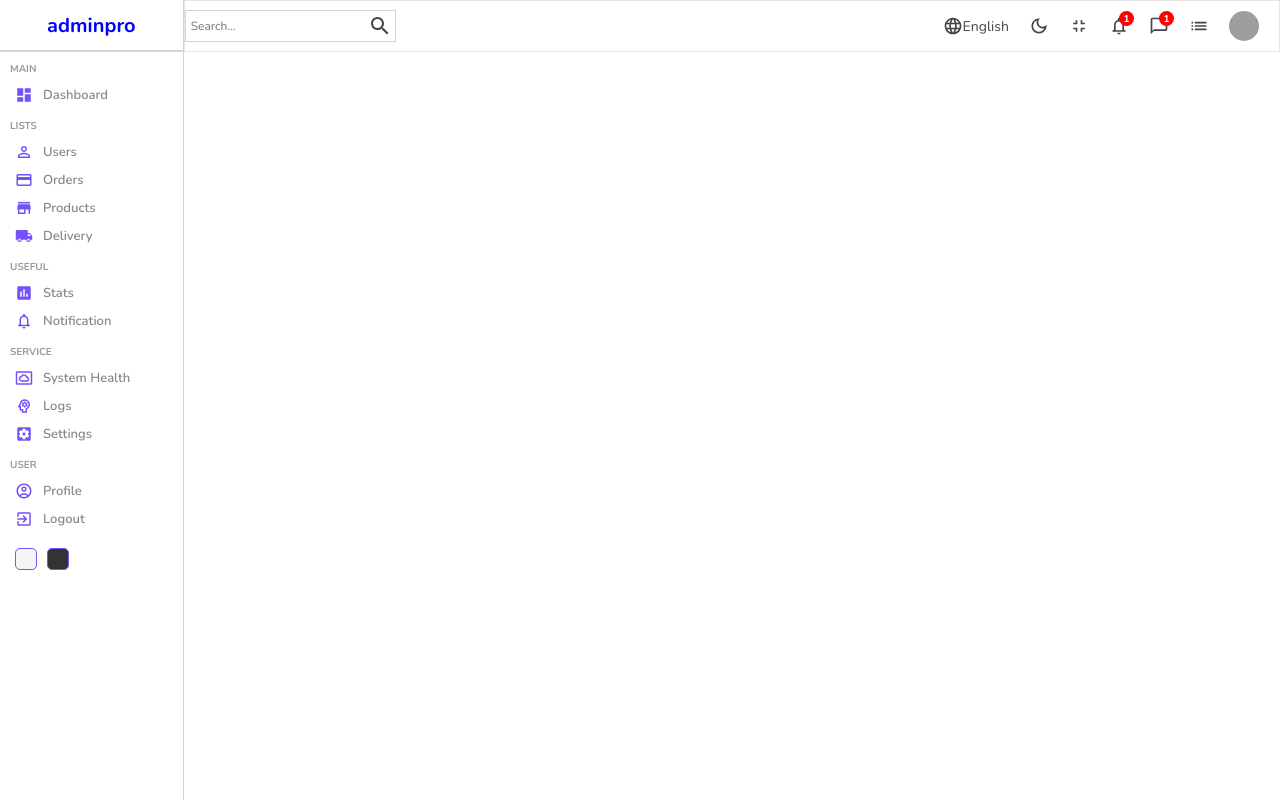
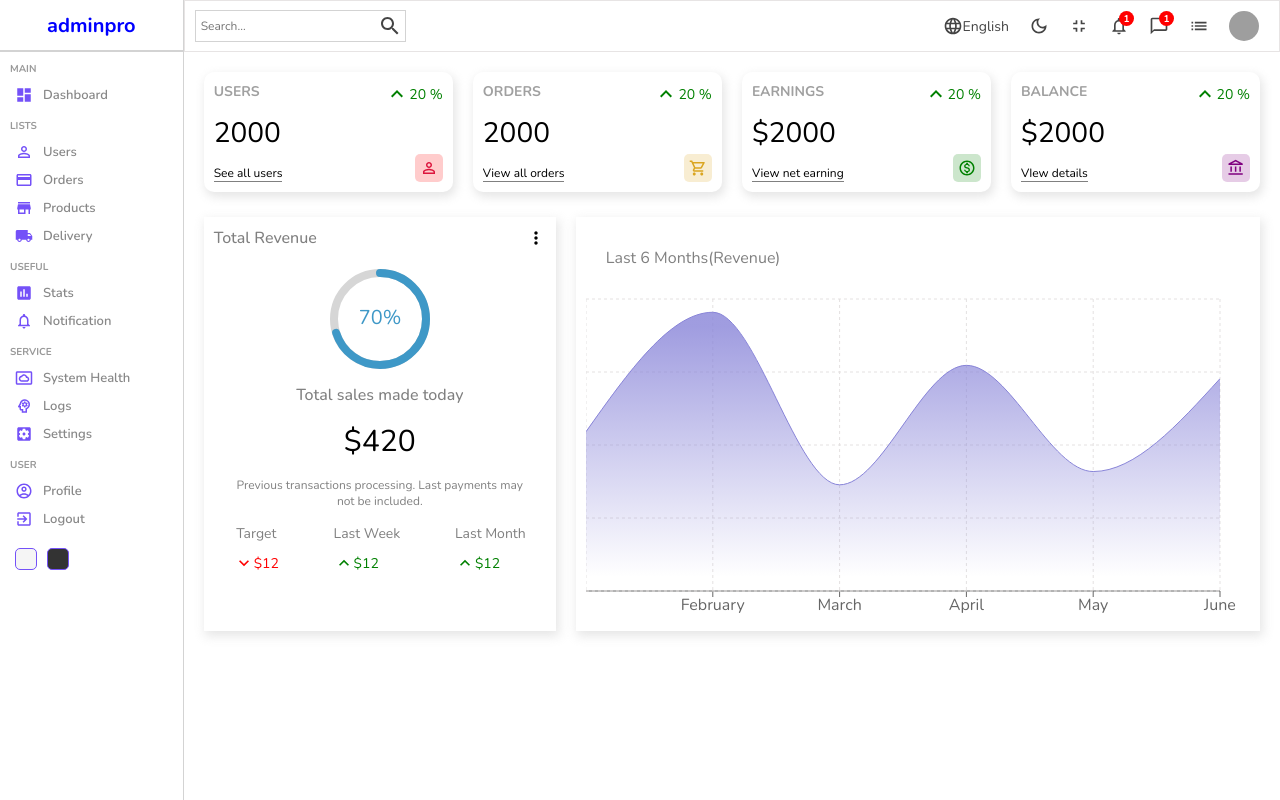
Before and after one commit to ajhar10/admin-pro, a React (Create React App) app: page / in a window 1280 px wide. Built offline with nearby package versions, Linux system fonts and the light colour scheme; grey boxes are pictures that could not be loaded.

Commit message:
featured and chart section design done

```diff
--- a/package.json
+++ b/package.json
@@ -11,9 +11,11 @@
     "@testing-library/react": "^13.4.0",
     "@testing-library/user-event": "^13.5.0",
     "react": "^18.2.0",
+    "react-circular-progressbar": "^2.1.0",
     "react-dom": "^18.2.0",
     "react-router-dom": "^6.9.0",
     "react-scripts": "5.0.1",
+    "recharts": "^2.5.0",
     "sass": "^1.59.3",
     "web-vitals": "^2.1.4"
   },
--- /dev/null
+++ b/src/components/chart/Chart.jsx
@@ -0,0 +1,54 @@
+import "./chart.scss";
+import {
+  AreaChart,
+  Area,
+  XAxis,
+  YAxis,
+  CartesianGrid,
+  Tooltip,
+  ResponsiveContainer,
+} from "recharts";
+
+const Chart = () => {
+  const data = [
+    { name: "January ", Total: 1200 },
+    { name: "February ", Total: 2100 },
+    { name: "March ", Total: 800 },
+    { name: "April ", Total: 1700 },
+    { name: "May ", Total: 900 },
+    { name: "June ", Total: 1600 },
+  ];
+
+  return (
+    <div className="chart">
+      <div className="title">Last 6 Months(Revenue)</div>
+      <ResponsiveContainer width="100%" aspect={2 / 1}>
+        <AreaChart
+          width={730}
+          height={250}
+          data={data}
+          margin={{ top: 10, right: 30, left: 0, bottom: 0 }}
+        >
+          <defs>
+            <linearGradient id="total" x1="0" y1="0" x2="0" y2="1">
+              <stop offset="5%" stopColor="#8884d8" stopOpacity={0.8} />
+              <stop offset="95%" stopColor="#8884d8" stopOpacity={0} />
+            </linearGradient>
+          </defs>
+          <XAxis dataKey="name" />
+          <CartesianGrid strokeDasharray="3 3" className="chartGrid" />
+          <Tooltip />
+          <Area
+            type="monotone"
+            dataKey="Total"
+            stroke="#8884d8"
+            fillOpacity={1}
+            fill="url(#total)"
+          />
+        </AreaChart>
+      </ResponsiveContainer>
+    </div>
+  );
+};
+
+export default Chart;
--- /dev/null
+++ b/src/components/chart/chart.scss
@@ -0,0 +1,13 @@
+.chart {
+  flex: 4;
+  -webkit-box-shadow: 2px 4px 10px 1px rgba(0, 0, 0, 0.47);
+  box-shadow: 2px 4px 10px 1px rgba(201, 201, 201, 0.47);
+  color: gray;
+  padding: 10px;
+  .title {
+    margin: 20px;
+  }
+  .chartGrid {
+    stroke: rgb(228, 225, 225);
+  }
+}
--- /dev/null
+++ b/src/components/featured/Featured.jsx
@@ -0,0 +1,52 @@
+import "./featured.scss";
+import MoreVertIcon from "@mui/icons-material/MoreVert";
+import { CircularProgressbar } from "react-circular-progressbar";
+import "react-circular-progressbar/dist/styles.css";
+import KeyboardArrowUpIcon from "@mui/icons-material/KeyboardArrowUp";
+import KeyboardArrowDownIcon from "@mui/icons-material/KeyboardArrowDown";
+const Featured = () => {
+  return (
+    <div className="featured">
+      <div className="top">
+        <h1 className="title">Total Revenue</h1>
+        <MoreVertIcon fontSize="small" />
+      </div>
+      <div className="bottom">
+        <div className="featuredChart">
+          <CircularProgressbar value={70} text={"70%"} />
+        </div>
+        <p className="title">Total sales made today</p>
+        <p className="amount">$420</p>
+        <p className="desc">
+          Previous transactions processing. Last payments may not be included.
+        </p>
+
+        <div className="summery">
+          <div className="item">
+            <div className="itemTitle">Target</div>
+            <div className="itemResult negative">
+              <KeyboardArrowDownIcon fontSize="small" />
+              <div className="resultAmount">$12</div>
+            </div>
+          </div>
+          <div className="item">
+            <div className="itemTitle">Last Week</div>
+            <div className="itemResult positive ">
+              <KeyboardArrowUpIcon fontSize="small" />
+              <div className="resultAmount">$12</div>
+            </div>
+          </div>
+          <div className="item">
+            <div className="itemTitle">Last Month</div>
+            <div className="itemResult positive">
+              <KeyboardArrowUpIcon fontSize="small" />
+              <div className="resultAmount">$12</div>
+            </div>
+          </div>
+        </div>
+      </div>
+    </div>
+  );
+};
+
+export default Featured;
--- /dev/null
+++ b/src/components/featured/featured.scss
@@ -0,0 +1,66 @@
+.featured {
+  flex: 2;
+  -webkit-box-shadow: 2px 4px 10px 1px rgba(0, 0, 0, 0.47);
+  box-shadow: 2px 4px 10px 1px rgba(201, 201, 201, 0.47);
+  padding: 10px;
+  .top {
+    display: flex;
+    justify-content: space-between;
+    align-items: center;
+    .title {
+      color: gray;
+      font-size: 16px;
+      font-weight: 500;
+    }
+  }
+  .bottom {
+    padding: 20px;
+    display: flex;
+    flex-direction: column;
+    justify-content: center;
+    align-items: center;
+    gap: 15px;
+    .featuredChart {
+      width: 100px;
+      height: 100px;
+    }
+    .title {
+      font-weight: 500;
+      color: gray;
+    }
+    .amount {
+      font-size: 30px;
+    }
+    .desc {
+      font-size: 12px;
+      color: gray;
+      font-weight: 300;
+      text-align: center;
+    }
+    .summery {
+      display: flex;
+      justify-content: space-between;
+      width: 100%;
+      align-items: center;
+      .item {
+        text-align: center;
+        .itemTitle {
+          font-size: 14px;
+          color: gray;
+        }
+        .itemResult {
+          display: flex;
+          align-items: center;
+          margin-top: 10px;
+          font-size: 14px;
+          &.positive {
+            color: green;
+          }
+          &.negative {
+            color: red;
+          }
+        }
+      }
+    }
+  }
+}
--- a/src/components/navbar/navbar.scss
+++ b/src/components/navbar/navbar.scss
@@ -5,6 +5,7 @@
   align-items: center;
   font-size: 14px;
   color: #444;
+  padding-left: 10px;
   .wrapper {
     display: flex;
     justify-content: space-between;
--- /dev/null
+++ b/src/components/widget/Widget.jsx
@@ -0,0 +1,99 @@
+import "./widget.scss";
+import KeyboardArrowUpIcon from "@mui/icons-material/KeyboardArrowUp";
+import PersonOutlineIcon from "@mui/icons-material/PersonOutline";
+import ShoppingCartOutlinedIcon from "@mui/icons-material/ShoppingCartOutlined";
+import MonetizationOnOutlinedIcon from "@mui/icons-material/MonetizationOnOutlined";
+import AccountBalanceOutlinedIcon from "@mui/icons-material/AccountBalanceOutlined";
+
+const Widget = ({ type }) => {
+  let data;
+  const amount = 2000;
+  const diff = 20;
+  switch (type) {
+    case "user":
+      data = {
+        title: "USERS",
+        isMoney: false,
+        link: "See all users",
+        icon: (
+          <PersonOutlineIcon
+            className="icon"
+            style={{
+              color: "crimson",
+              backgroundColor: "rgba(255, 0, 0, 0.2)",
+            }}
+          />
+        ),
+      };
+      break;
+    case "order":
+      data = {
+        title: "ORDERS",
+        isMoney: false,
+        link: "View all orders",
+        icon: (
+          <ShoppingCartOutlinedIcon
+            className="icon"
+            style={{
+              backgroundColor: "rgba(218, 165, 32, 0.2)",
+              color: "goldenrod",
+            }}
+          />
+        ),
+      };
+      break;
+    case "earning":
+      data = {
+        title: "EARNINGS",
+        isMoney: true,
+        link: "View net earning",
+        icon: (
+          <MonetizationOnOutlinedIcon
+            className="icon"
+            style={{ backgroundColor: "rgba(0, 128, 0, 0.2)", color: "green" }}
+          />
+        ),
+      };
+      break;
+    case "balance":
+      data = {
+        title: "BALANCE",
+        isMoney: true,
+        link: "VIew details",
+        icon: (
+          <AccountBalanceOutlinedIcon
+            className="icon"
+            style={{
+              backgroundColor: "rgba(128, 0, 128, 0.2)",
+              color: "purple",
+            }}
+          />
+        ),
+      };
+      break;
+
+    default:
+      break;
+  }
+  return (
+    <div className="widget">
+      <div className="left">
+        <div className="title">{data.title}</div>
+        <div className="counter">
+          {data.isMoney && "$"}
+          {amount}
+        </div>
+        <div className="link">{data.link}</div>
+      </div>
+      <div className="right">
+        <div className="percentage positive">
+          <KeyboardArrowUpIcon />
+          {diff} %
+        </div>
+        {data.icon}
+      </div>
+    </div>
+  );
+};
+
+export default Widget;
--- /dev/null
+++ b/src/components/widget/widget.scss
@@ -0,0 +1,49 @@
+.widget {
+  display: flex;
+  justify-content: space-between;
+  flex: 1;
+  padding: 10px;
+  border-radius: 10px;
+  height: 100px;
+  -webkit-box-shadow: 2px 4px 10px 1px rgba(0, 0, 0, 0.47);
+  box-shadow: 2px 4px 10px 1px rgba(201, 201, 201, 0.47);
+  .left,
+  .right {
+    display: flex;
+    flex-direction: column;
+    justify-content: space-between;
+
+    .title {
+      font-size: 14px;
+      font-weight: bold;
+      color: rgb(160, 160, 160);
+    }
+    .counter {
+      font-size: 28px;
+      font-weight: 300;
+    }
+    .link {
+      width: max-content;
+      font-size: 12px;
+      border-bottom: 1px solid gray;
+    }
+    .percentage {
+      display: flex;
+      align-items: center;
+      font-size: 14px;
+      &.positive {
+        color: green;
+      }
+      &.negative {
+        color: red;
+      }
+    }
+    .icon {
+      font-size: 18px;
+      padding: 5px;
+      background-color: rgba(128, 0, 128, 0.367);
+      border-radius: 5px;
+      align-self: flex-end;
+    }
+  }
+}
--- a/src/pages/home/Home.jsx
+++ b/src/pages/home/Home.jsx
@@ -1,6 +1,9 @@
 import React from "react";
 import Navbar from "../../components/navbar/Navbar";
 import Sidebar from "../../components/sidebar/Sidebar";
+import Widget from "../../components/widget/Widget";
+import Featured from "../../components/featured/Featured";
+import Chart from "../../components/chart/Chart";
 import "./home.scss";
 
 const Home = () => {
@@ -9,6 +12,16 @@ const Home = () => {
       <Sidebar />
       <div className="home-container">
         <Navbar />
+        <div className="widgets">
+          <Widget type="user" />
+          <Widget type="order" />
+          <Widget type="earning" />
+          <Widget type="balance" />
+        </div>
+        <div className="charts">
+          <Featured />
+          <Chart />
+        </div>
       </div>
     </div>
   );
--- a/src/pages/home/home.scss
+++ b/src/pages/home/home.scss
@@ -2,5 +2,15 @@
   display: flex;
   .home-container {
     flex: 6;
+
+    .widgets,
+    .charts {
+      display: flex;
+      gap: 20px;
+      padding: 20px;
+    }
+    .charts {
+      padding: 5px 20px;
+    }
   }
 }
```
Also changed, not shown: 1 other file (tests, documents, lock files or other folders).
